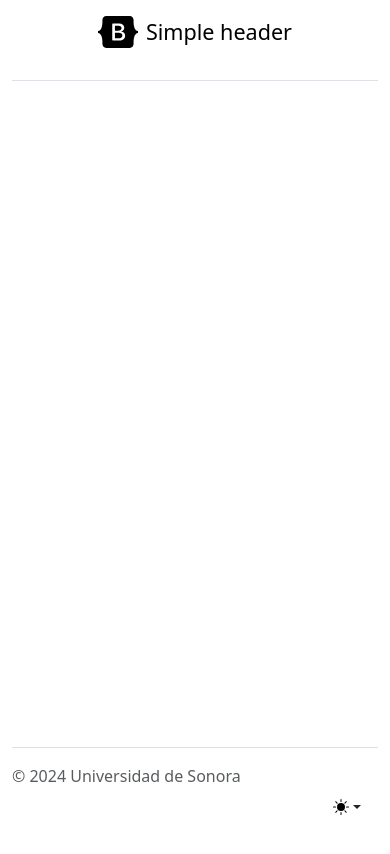
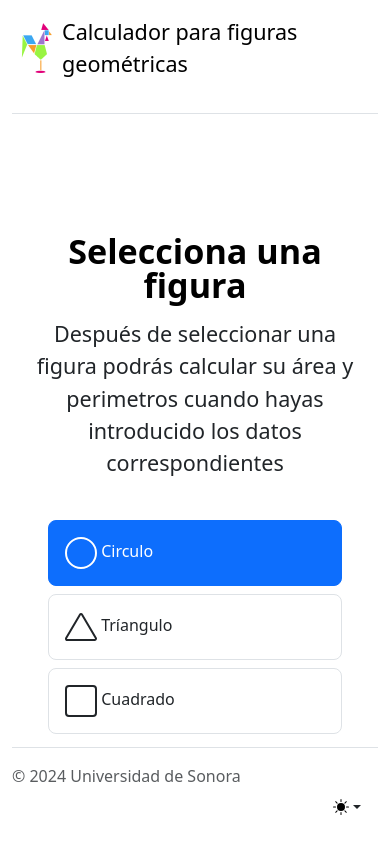
Before and after one commit to noriegaencinas/figuras, a Flask app: page / in a window 390 px wide. Before the commit the page ends 815 px from the top, so only its background shows below. Run offline with Flask 3, Linux system fonts and the light colour scheme.

Commit message:
updating index with desing, functionality is still missing

```diff
--- /dev/null
+++ b/static/css/list_groups.css
@@ -0,0 +1,63 @@
+.list-group {
+  width: 100%;
+  max-width: 460px;
+  margin-inline: 1.5rem;
+}
+
+.form-check-input:checked + .form-checked-content {
+  opacity: .5;
+}
+
+.form-check-input-placeholder {
+  border-style: dashed;
+}
+[contenteditable]:focus {
+  outline: 0;
+}
+
+.list-group-checkable .list-group-item {
+  cursor: pointer;
+}
+.list-group-item-check {
+  position: absolute;
+  clip: rect(0, 0, 0, 0);
+}
+.list-group-item-check:hover + .list-group-item {
+  background-color: var(--bs-secondary-bg);
+}
+.list-group-item-check:checked + .list-group-item {
+  color: #fff;
+  background-color: var(--bs-primary);
+  border-color: var(--bs-primary);
+}
+.list-group-item-check[disabled] + .list-group-item,
+.list-group-item-check:disabled + .list-group-item {
+  pointer-events: none;
+  filter: none;
+  opacity: .5;
+}
+
+.list-group-radio .list-group-item {
+  cursor: pointer;
+  border-radius: .5rem;
+}
+.list-group-radio .form-check-input {
+  z-index: 2;
+  margin-top: -.5em;
+}
+.list-group-radio .list-group-item:hover,
+.list-group-radio .list-group-item:focus {
+  background-color: var(--bs-secondary-bg);
+}
+
+.list-group-radio .form-check-input:checked + .list-group-item {
+  background-color: var(--bs-body);
+  border-color: var(--bs-primary);
+  box-shadow: 0 0 0 2px var(--bs-primary);
+}
+.list-group-radio .form-check-input[disabled] + .list-group-item,
+.list-group-radio .form-check-input:disabled + .list-group-item {
+  pointer-events: none;
+  filter: none;
+  opacity: .5;
+}
--- a/templates/base.html
+++ b/templates/base.html
@@ -3,9 +3,12 @@
   <head>
       <meta charset="UTF-8">
       <meta name="viewport" content="width=device-width, initial-scale=1.0">
+      <link rel="icon" href="/static/img/logo.png" type="image/x-icon">
       <title>Calculador de figuras</title>
-      <!--This is the reference to the css of bootstrap-->
-      <link href="https://cdn.jsdelivr.net/npm/bootstrap@5.3.3/dist/css/bootstrap.min.css" rel="stylesheet" integrity="sha384-QWTKZyjpPEjISv5WaRU9OFeRpok6YctnYmDr5pNlyT2bRjXh0JMhjY6hW+ALEwIH" crossorigin="anonymous">
+      {% block styles %}
+        <!--This is the reference to the css of bootstrap-->
+        <link href="https://cdn.jsdelivr.net/npm/bootstrap@5.3.3/dist/css/bootstrap.min.css" rel="stylesheet" integrity="sha384-QWTKZyjpPEjISv5WaRU9OFeRpok6YctnYmDr5pNlyT2bRjXh0JMhjY6hW+ALEwIH" crossorigin="anonymous">
+      {% endblock %}
   </head>
   <body>
     <svg xmlns="http://www.w3.org/2000/svg" class="d-none">
@@ -86,8 +89,8 @@
       <div class="container">
           <header class="d-flex flex-wrap justify-content-center py-3 mb-4 border-bottom">
             <a href="/" class="d-flex align-items-center mb-3 mb-md-0 me-md-auto link-body-emphasis text-decoration-none">
-              <svg class="bi me-2" width="40" height="32"><use xlink:href="#bootstrap"></use></svg>
-              <span class="fs-4">Simple header</span>
+              <img src="/static/img/logo.png" alt="imagen de logo" width="50px" height="50px">
+              <span class="fs-4">Calculador para figuras geométricas</span>
             </a>
           </header>
         </div>
--- a/templates/index.html
+++ b/templates/index.html
@@ -1 +1,52 @@
 {% extends "base.html" %}
+
+{% block styles %}
+    {{ super() }}
+    <link rel="stylesheet" href="/static/css/list_groups.css">
+{% endblock %}
+
+{% block content %}
+
+<div class="container col-xl-10 col-xxl-8 px-4 py-5">
+    <div class="row align-items-center g-lg-5 py-5">
+      <div class="col-lg-7 text-center text-lg-start">
+        <h1 class="display-4 fw-bold lh-1 text-body-emphasis mb-3">Selecciona una figura</h1>
+        <p class="col-lg-10 fs-4">Después de seleccionar una figura podrás calcular su área y perimetros cuando hayas introducido los datos correspondientes</p>
+      </div>
+      <div class="col-md-10 mx-auto col-lg-5">
+        <!--<form class="p-4 p-md-5 border rounded-3 bg-body-tertiary"> These are the classes of the component that was here, just in case somethings goes bad-->
+        <div class="d-flex flex-column flex-md-row p-4 gap-4 py-md-5 align-items-center justify-content-center">
+            <div class="list-group list-group-checkable d-grid gap-2 border-0">
+              <input class="list-group-item-check pe-none" type="radio" name="listGroupCheckableRadios" id="listGroupCheckableRadios1" value="" checked="">
+              <label class="list-group-item rounded-3 py-3" for="listGroupCheckableRadios1">
+                <svg xmlns="http://www.w3.org/2000/svg" width="32" height="32" fill="currentColor" class="bi bi-circle" viewBox="0 0 16 16">
+                    <path d="M8 15A7 7 0 1 1 8 1a7 7 0 0 1 0 14m0 1A8 8 0 1 0 8 0a8 8 0 0 0 0 16"/>
+                  </svg>
+                Circulo
+              </label>
+
+              <input class="list-group-item-check pe-none" type="radio" name="listGroupCheckableRadios" id="listGroupCheckableRadios2" value="">
+              <label class="list-group-item rounded-3 py-3" for="listGroupCheckableRadios2">
+                <svg xmlns="http://www.w3.org/2000/svg" width="32" height="32" fill="currentColor" class="bi bi-triangle" viewBox="0 0 16 16">
+                    <path d="M7.938 2.016A.13.13 0 0 1 8.002 2a.13.13 0 0 1 .063.016.15.15 0 0 1 .054.057l6.857 11.667c.036.06.035.124.002.183a.2.2 0 0 1-.054.06.1.1 0 0 1-.066.017H1.146a.1.1 0 0 1-.066-.017.2.2 0 0 1-.054-.06.18.18 0 0 1 .002-.183L7.884 2.073a.15.15 0 0 1 .054-.057m1.044-.45a1.13 1.13 0 0 0-1.96 0L.165 13.233c-.457.778.091 1.767.98 1.767h13.713c.889 0 1.438-.99.98-1.767z"/>
+                  </svg>
+                Tríangulo
+              </label>
+
+              <input class="list-group-item-check pe-none" type="radio" name="listGroupCheckableRadios" id="listGroupCheckableRadios3" value="">
+              <label class="list-group-item rounded-3 py-3" for="listGroupCheckableRadios3">
+                <svg xmlns="http://www.w3.org/2000/svg" width="32" height="32" fill="currentColor" class="bi bi-square" viewBox="0 0 16 16">
+                    <path d="M14 1a1 1 0 0 1 1 1v12a1 1 0 0 1-1 1H2a1 1 0 0 1-1-1V2a1 1 0 0 1 1-1zM2 0a2 2 0 0 0-2 2v12a2 2 0 0 0 2 2h12a2 2 0 0 0 2-2V2a2 2 0 0 0-2-2z"></path>
+                  </svg>
+                Cuadrado
+              </label>
+            </div>
+          </div>
+      </div>
+    </div>
+  </div>
+
+<div class="container">
+
+</div>
+{% endblock %}
```
Also changed, not shown: static/img/logo.png (added).
